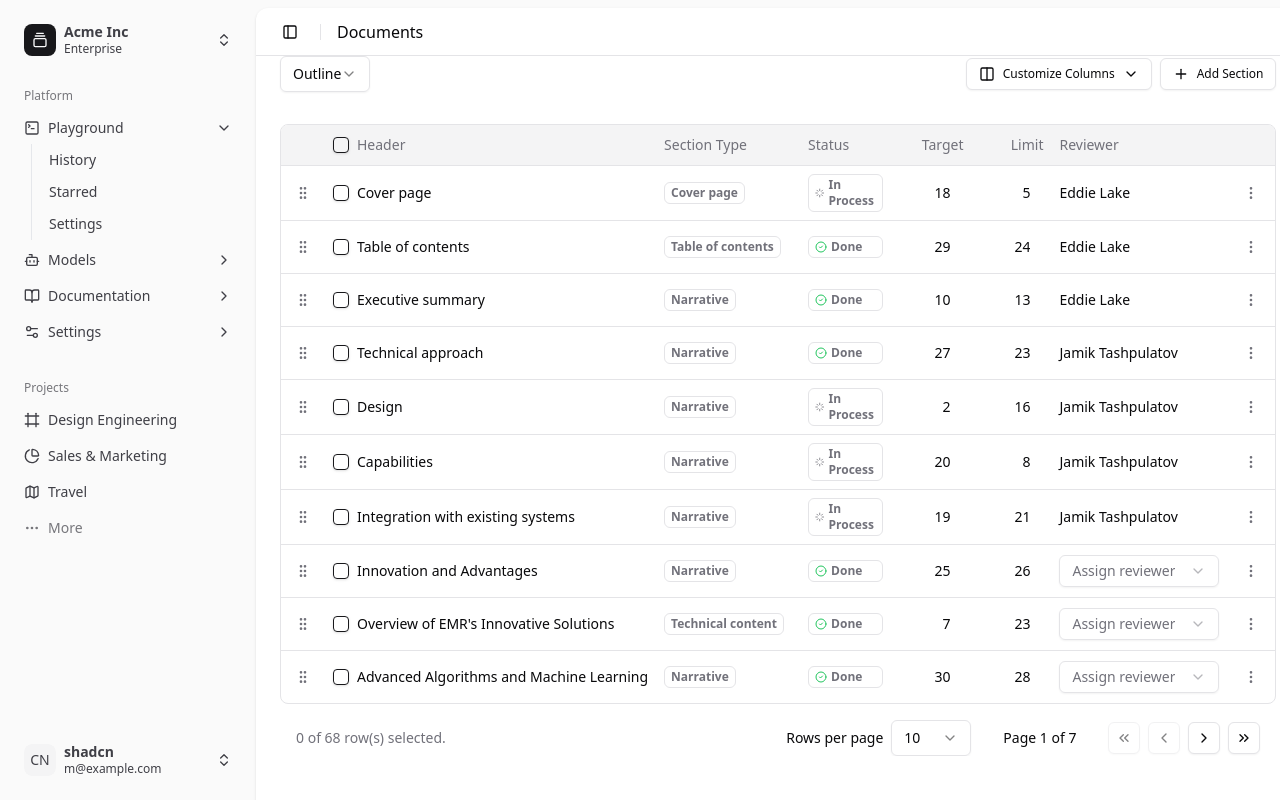
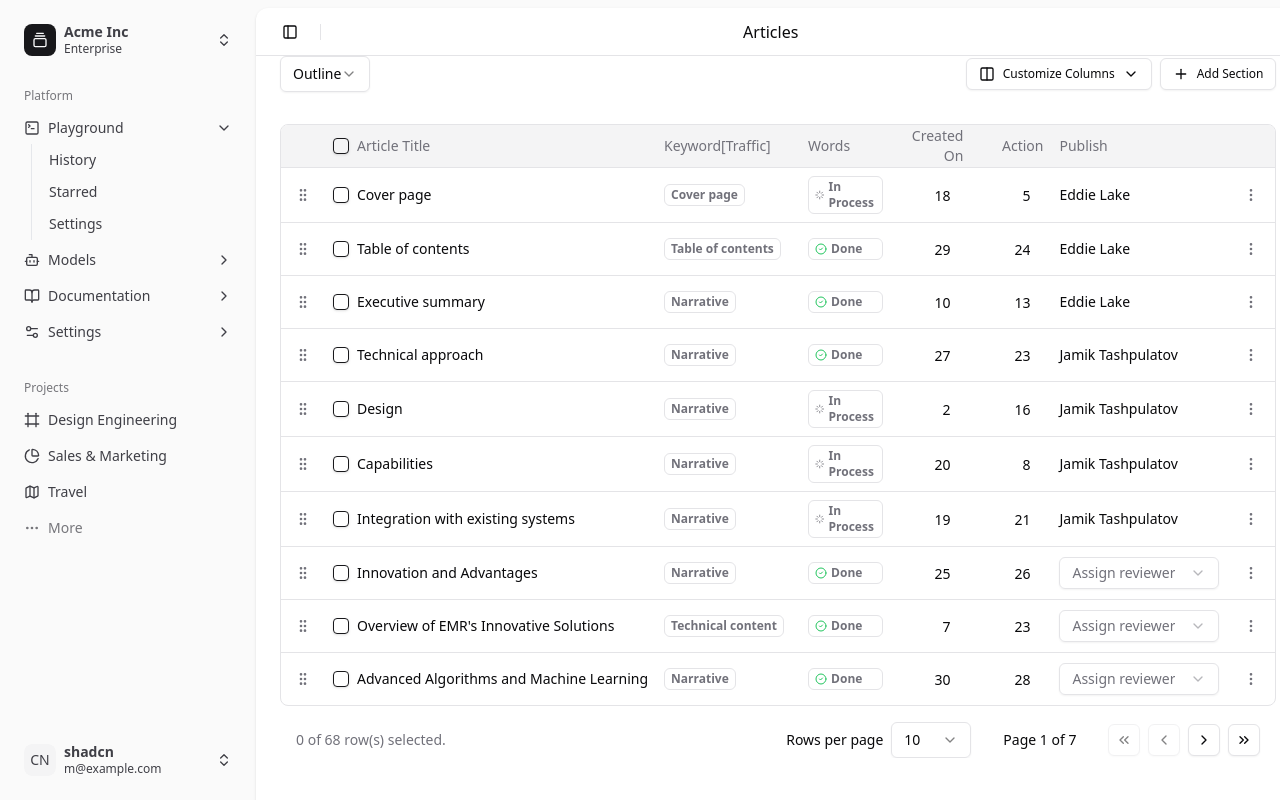
Before and after one commit to Raveena99999/TestAssignment, a React (Vite) app: page / in a window 1280 px wide. Shown: the top 800 px of the page. Built offline with nearby package versions, Linux system fonts and the light colour scheme.

Commit message:
resloving querries

```diff
--- a/src/components/data-table.jsx
+++ b/src/components/data-table.jsx
@@ -154,16 +154,16 @@ const columns = [
     enableHiding: false,
   },
   {
-    accessorKey: "header",
-    header: "Header",
+    accessorKey: "article title",
+    header: "Article Title",
     cell: ({ row }) => {
       return <TableCellViewer item={row.original} />;
     },
     enableHiding: false,
   },
   {
-    accessorKey: "type",
-    header: "Section Type",
+    accessorKey: "keyword[traffic]",
+    header: "Keyword[Traffic]",
     cell: ({ row }) => (
       <div className="w-32">
         <Badge variant="outline" className="px-1.5 text-muted-foreground">
@@ -173,8 +173,8 @@ const columns = [
     ),
   },
   {
-    accessorKey: "status",
-    header: "Status",
+    accessorKey: "words",
+    header: "Words",
     cell: ({ row }) => (
       <Badge
         variant="outline"
@@ -189,8 +189,8 @@ const columns = [
     ),
   },
   {
-    accessorKey: "target",
-    header: () => <div className="w-full text-right">Target</div>,
+    accessorKey: "created on",
+    header: () => <div className="w-full text-right">Created On</div>,
     cell: ({ row }) => (
       <form
         onSubmit={(e) => {
@@ -212,8 +212,8 @@ const columns = [
     ),
   },
   {
-    accessorKey: "limit",
-    header: () => <div className="w-full text-right">Limit</div>,
+    accessorKey: "action",
+    header: () => <div className="w-full text-right">Action</div>,
     cell: ({ row }) => (
       <form
         onSubmit={(e) => {
@@ -235,8 +235,8 @@ const columns = [
     ),
   },
   {
-    accessorKey: "reviewer",
-    header: "Reviewer",
+    accessorKey: "publish",
+    header: "Publish",
     cell: ({ row }) => {
       const isAssigned = row.original.reviewer !== "Assign reviewer"
 
--- a/src/components/site-header.jsx
+++ b/src/components/site-header.jsx
@@ -3,13 +3,26 @@ import { SidebarTrigger } from "@/components/ui/sidebar"
 
 export function SiteHeader() {
   return (
+    // <header
+    //   className="group-has-data-[collapsible=icon]/sidebar-wrapper:h-12 flex h-12 shrink-0 items-center gap-2 border-b transition-[width,height] ease-linear">
+    //   <div className="flex w-full items-center text-center gap-1 px-4 lg:gap-2 lg:px-6">
+    //     <SidebarTrigger className="-ml-1" />
+    //     <Separator orientation="vertical" className="mx-2 data-[orientation=vertical]:h-4" />
+    //     <h1 className="text-medium font-medium text-center">Articles</h1>
+    //   </div>
+    // </header>
     <header
-      className="group-has-data-[collapsible=icon]/sidebar-wrapper:h-12 flex h-12 shrink-0 items-center gap-2 border-b transition-[width,height] ease-linear">
-      <div className="flex w-full items-center gap-1 px-4 lg:gap-2 lg:px-6">
-        <SidebarTrigger className="-ml-1" />
-        <Separator orientation="vertical" className="mx-2 data-[orientation=vertical]:h-4" />
-        <h1 className="text-base font-medium">Documents</h1>
-      </div>
-    </header>
+  className="group-has-data-[collapsible=icon]/sidebar-wrapper:h-12 flex h-12 shrink-0 items-center border-b transition-[width,height] ease-linear"
+>
+  <div className="flex w-full items-center justify-between px-4 lg:px-6">
+    <div className="flex items-center gap-2">
+      <SidebarTrigger className="-ml-1" />
+      <Separator orientation="vertical" className="mx-2 data-[orientation=vertical]:h-4" />
+    </div>
+    <h1 className="text-medium font-medium text-center mx-auto">Articles</h1>
+    <div className="w-[64px]" /> {/* Invisible spacer to balance layout */}
+  </div>
+</header>
+
   );
 }
```
